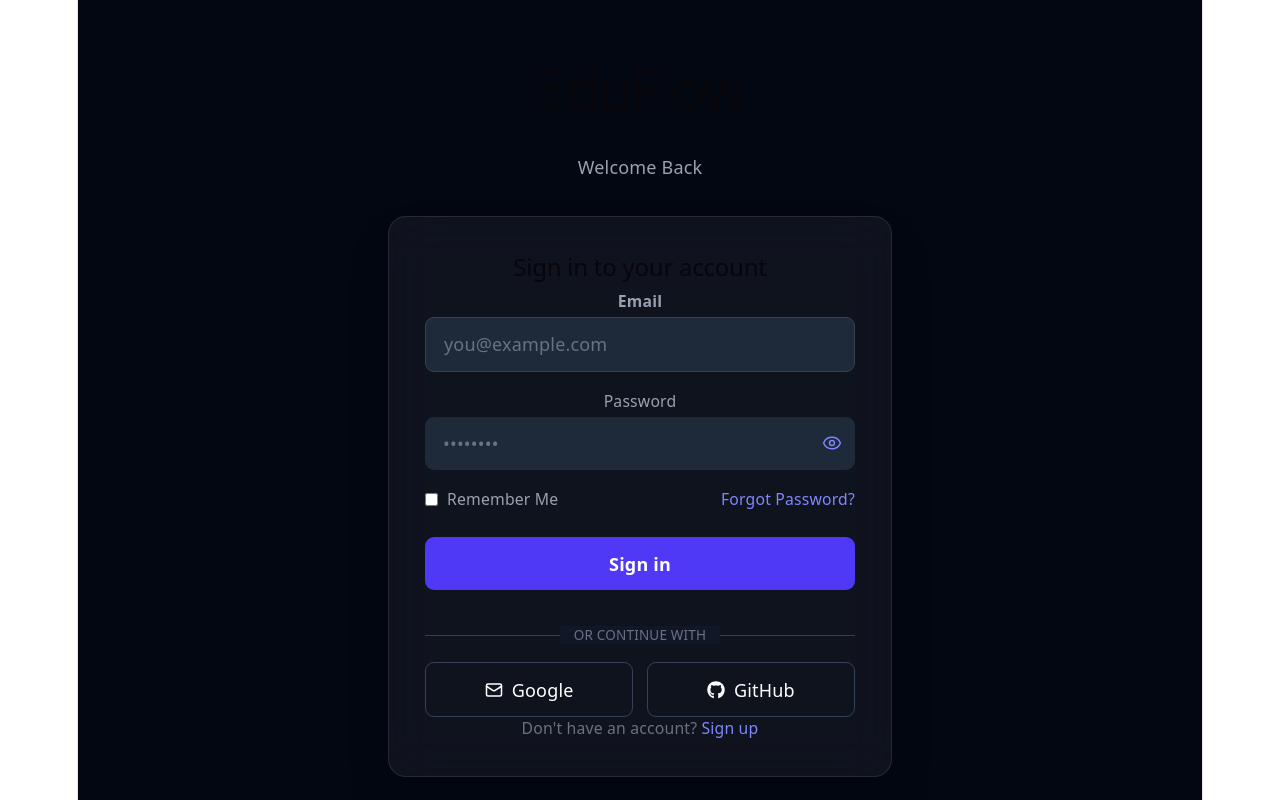
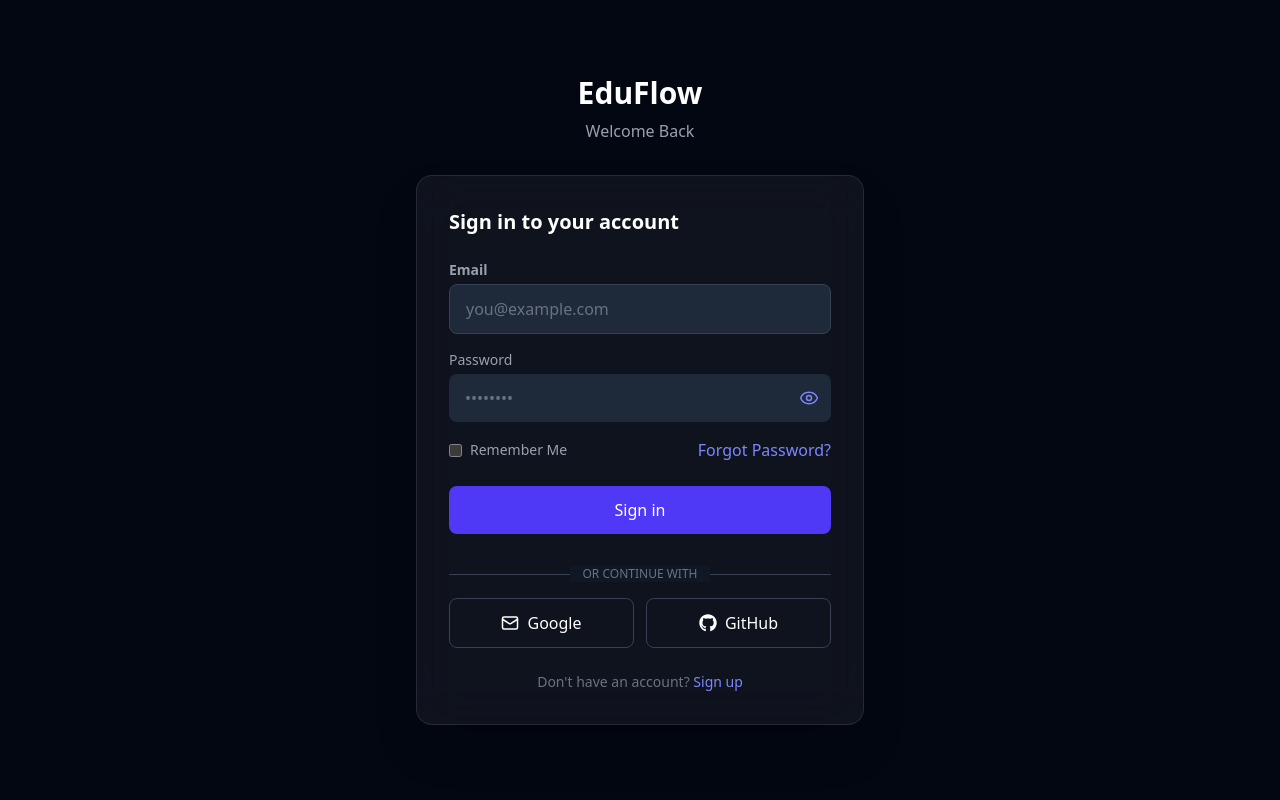
Before and after one commit to codeAD53/EduFlowApp, a React (Vite) app in the folder client/: page /login in a window 1280 px wide. Built offline with nearby package versions, Linux system fonts and the light colour scheme; no server answers.

Commit message:
Review changes for frontend(client)

```diff
--- a/client/src/App.tsx
+++ b/client/src/App.tsx
@@ -8,7 +8,7 @@ import Register from './pages/Register'
 import Dashboard from './pages/Dashboard'
 import Generate from './pages/Generate'
 import RoadmapView from './pages/RoadmapView'
-import NotFound from './pages/NotFound'
+import NotFound from './pages/NotFound1'
 
 function App() {
   return (
--- a/client/src/index.css
+++ b/client/src/index.css
@@ -1,120 +1,46 @@
 @import "tailwindcss";
-
 
 @theme {
   --color-primary: #6366f1;
   --color-primary-dark: #4f46e5;
 }
 
-
 :root {
-  --text: #6b6375;
-  --text-h: #08060d;
-  --bg: #fff;
-  --border: #e5e4e7;
-  --code-bg: #f4f3ec;
-  --accent: #aa3bff;
-  --accent-bg: rgba(170, 59, 255, 0.1);
-  --accent-border: rgba(170, 59, 255, 0.5);
-  --social-bg: rgba(244, 243, 236, 0.5);
-  --shadow:
-    rgba(0, 0, 0, 0.1) 0 10px 15px -3px, rgba(0, 0, 0, 0.05) 0 4px 6px -2px;
-
-  --sans: system-ui, 'Segoe UI', Roboto, sans-serif;
-  --heading: system-ui, 'Segoe UI', Roboto, sans-serif;
-  --mono: ui-monospace, Consolas, monospace;
-
-  font: 18px/145% var(--sans);
-  letter-spacing: 0.18px;
-  color-scheme: light dark;
-  color: var(--text);
-  background: var(--bg);
+  font-family: system-ui, 'Segoe UI', Roboto, sans-serif;
+  color-scheme: dark;
+  background: #030712;
   font-synthesis: none;
   text-rendering: optimizeLegibility;
   -webkit-font-smoothing: antialiased;
   -moz-osx-font-smoothing: grayscale;
-
-  @media (max-width: 1024px) {
-    font-size: 16px;
-  }
 }
 
-@media (prefers-color-scheme: dark) {
-  :root {
-    --text: #9ca3af;
-    --text-h: #f3f4f6;
-    --bg: #16171d;
-    --border: #2e303a;
-    --code-bg: #1f2028;
-    --accent: #c084fc;
-    --accent-bg: rgba(192, 132, 252, 0.15);
-    --accent-border: rgba(192, 132, 252, 0.5);
-    --social-bg: rgba(47, 48, 58, 0.5);
-    --shadow:
-      rgba(0, 0, 0, 0.4) 0 10px 15px -3px, rgba(0, 0, 0, 0.25) 0 4px 6px -2px;
-  }
-
-  #social .button-icon {
-    filter: invert(1) brightness(2);
-  }
-}
-
-#root {
-  width: 1126px;
-  max-width: 100%;
-  margin: 0 auto;
-  text-align: center;
-  border-inline: 1px solid var(--border);
-  min-height: 100svh;
-  display: flex;
-  flex-direction: column;
+* {
   box-sizing: border-box;
 }
 
 body {
+  min-width: 320px;
+  min-height: 100vh;
   margin: 0;
+  background: #030712;
 }
 
-h1,
-h2 {
-  font-family: var(--heading);
-  font-weight: 500;
-  color: var(--text-h);
+button,
+a,
+input,
+textarea {
+  font: inherit;
 }
 
-h1 {
-  font-size: 56px;
-  letter-spacing: -1.68px;
-  margin: 32px 0;
-  @media (max-width: 1024px) {
-    font-size: 36px;
-    margin: 20px 0;
-  }
-}
-h2 {
-  font-size: 24px;
-  line-height: 118%;
-  letter-spacing: -0.24px;
-  margin: 0 0 8px;
-  @media (max-width: 1024px) {
-    font-size: 20px;
-  }
-}
-p {
-  margin: 0;
+button {
+  cursor: pointer;
 }
 
-code,
-.counter {
-  font-family: var(--mono);
-  display: inline-flex;
-  border-radius: 4px;
-  color: var(--text-h);
+button:disabled {
+  cursor: not-allowed;
 }
 
-code {
-  font-size: 15px;
-  line-height: 135%;
-  padding: 4px 8px;
-  background: var(--code-bg);
+#root {
+  min-height: 100vh;
 }
--- a/client/src/pages/Dashboard.tsx
+++ b/client/src/pages/Dashboard.tsx
@@ -154,7 +154,7 @@ const Dashboard = () => {
                                 </div>
 
                                 {/* Title */}
-                                <h3 className="text-white font-semibold text-lg mg-2 line-clamp-2">{roadmap.title}</h3>
+                                <h3 className="text-white font-semibold text-lg mb-2 line-clamp-2">{roadmap.title}</h3>
 
                                 {/* Goal */}
                                 <p className="text-white font-semibold text-lg mb-2 line-clamp-2">
--- a/client/src/pages/Landing.tsx
+++ b/client/src/pages/Landing.tsx
@@ -47,7 +47,7 @@ return (
         <div className="max-w-full mx-auto px-6 py-4 flex items-center justify-between">
             <h1 className="text-xl font-bold text-white">EduFlow</h1>
             {isAuthenticated ? (
-                <button onClick={()=>navigate('/dashboard')} className="bg-indigo-600 hover:bg-indigo-700 text-white font-semibold px-4 py-2 rounded-lg transition text-sm">Go to DashBoard</button>
+                <button onClick={()=>navigate('/dashboard')} className="bg-indigo-600 hover:bg-indigo-700 text-white font-semibold px-4 py-2 rounded-lg transition text-sm">Go to Dashboard</button>
             ): (
                 <div className="flex items-center gap-3">
                     <button onClick={()=>navigate('/login')} className="text-gray-400 hover:text-white transition text-sm font-medium">Sign in</button>
--- a/client/src/pages/Login.tsx
+++ b/client/src/pages/Login.tsx
@@ -62,7 +62,7 @@ const handleSubmit = async(e:React.FormEvent) => {
         toast.success(`Welcome back, ${data.user.name}!`);
 
         //redirect back to where the user was trying to go, or dashboard
-        const from = (location.state as {from?: string})?.from || 'dashboard';
+        const from = (location.state as {from?: string})?.from || '/dashboard';
         navigate(from);
     }catch(error){
         const err = error as AxiosError<{message: string}>
--- a/client/src/pages/Register.tsx
+++ b/client/src/pages/Register.tsx
@@ -152,7 +152,7 @@ transition={{duration: 0.4}} className="min-h-screen bg-gray-950 flex items-cent
                 name="password"
                 value={formData.password}
                 onChange={handleChange}
-                autoComplete='current-password'
+                autoComplete='new-password'
                 placeholder="••••••••"
                 disabled={isLoading}
                 required
--- a/client/src/services/api.ts
+++ b/client/src/services/api.ts
@@ -21,7 +21,9 @@ api.interceptors.request.use((config) => {
 api.interceptors.response.use(
   (response) => response,
   (error) => {
-    if (error.response?.status === 401) {
+    const isAuthEndpoint = error.config?.url?.includes('/auth/login') || error.config?.url?.includes('/auth/register')
+
+    if (error.response?.status === 401 && !isAuthEndpoint) {
       localStorage.removeItem(STORAGE_KEYS.TOKEN)
       localStorage.removeItem(STORAGE_KEYS.USER)
       window.location.href = '/login'
--- a/client/vite.config.ts
+++ b/client/vite.config.ts
@@ -19,10 +19,10 @@ export default defineConfig({
     chunkSizeWarningLimit: 500,
     rollupOptions: {
       output: {
-        //Split vendor libs into separate chunk for better caching
-        manualChunks: {
-          vendor: ['react','react-dom','react-router-dom'],
-          motion: ['framer-motion'],
+        //Split vendor libs into separate chunk for better caching caching
+        manualChunks(id) {
+          if(id.includes('node_modules/framer-motion')) return 'motion'
+          if(id.includes('node_modules')) return 'vendor'
         }
       }
     }
```
Also changed, not shown: client/src/pages/NotFound1.tsx (renamed from client/src/pages/notFound.tsx).
